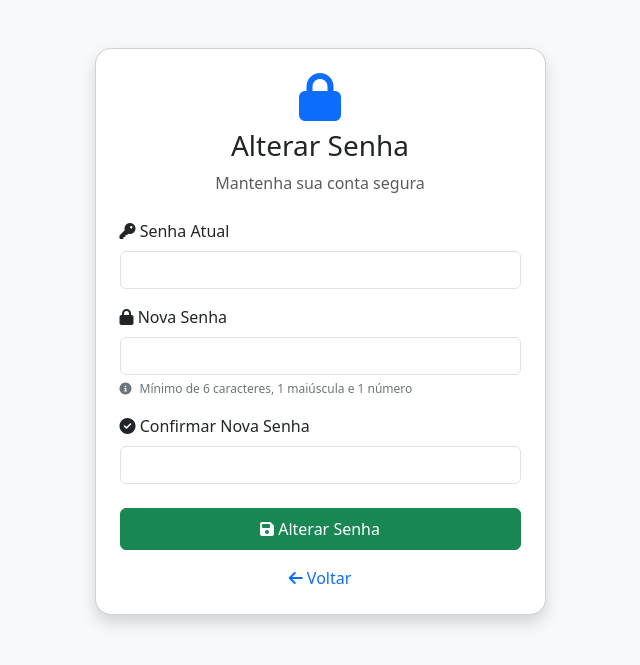
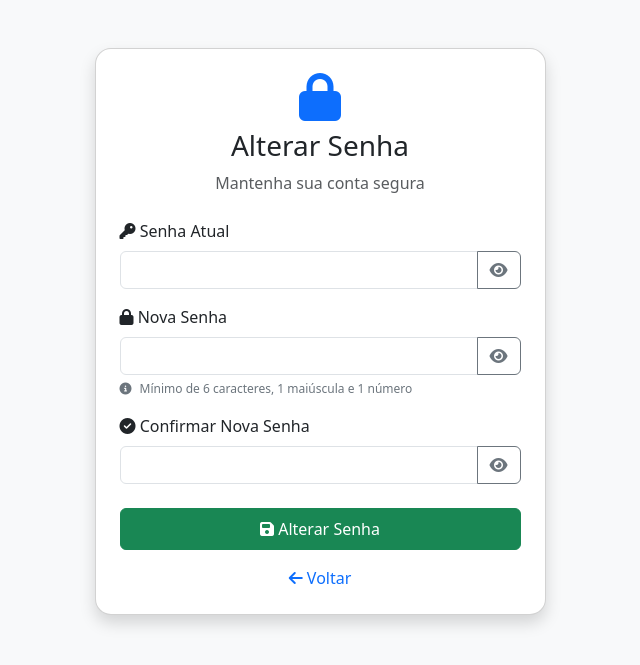
Before and after one commit to vigilanciasocioassistencialjp-maker/sistema-beneficios-semasf, a Flask app: page /trocar_senha in a window 1280 px wide. Shown: the top 665 px of the page, without its empty margins (320-960 px from the left). Run offline with Flask 3, Linux system fonts and the light colour scheme; the visitor is signed in with stand-in values (Sample User, id 1); some libraries are stand-ins or nearby versions.

Commit message:
Add files via upload

```diff
--- a/templates/trocar_senha.html
+++ b/templates/trocar_senha.html
@@ -62,7 +62,12 @@
                             <label class="form-label">
                                 <i class="fas fa-key"></i> Senha Atual
                             </label>
-                            <input type="password" name="senha_atual" class="form-control" required>
+                            <div class="input-group">
+                                <input type="password" name="senha_atual" class="form-control" required>
+                                <button type="button" class="btn btn-outline-secondary btn-ver-senha" tabindex="-1">
+                                    <i class="fas fa-eye"></i>
+                                </button>
+                            </div>
                         </div>
                         {% endif %}
 
@@ -70,7 +75,12 @@
                             <label class="form-label">
                                 <i class="fas fa-lock"></i> Nova Senha
                             </label>
-                            <input type="password" name="nova_senha" class="form-control" id="nova_senha" required>
+                            <div class="input-group">
+                                <input type="password" name="nova_senha" class="form-control" id="nova_senha" required>
+                                <button type="button" class="btn btn-outline-secondary btn-ver-senha" tabindex="-1">
+                                    <i class="fas fa-eye"></i>
+                                </button>
+                            </div>
                             <div class="password-requirements">
                                 <i class="fas fa-info-circle"></i> Mínimo de 6 caracteres, 1 maiúscula e 1 número
                             </div>
@@ -80,7 +90,12 @@
                             <label class="form-label">
                                 <i class="fas fa-check-circle"></i> Confirmar Nova Senha
                             </label>
-                            <input type="password" name="confirmar_senha" class="form-control" id="confirmar_senha" required>
+                            <div class="input-group">
+                                <input type="password" name="confirmar_senha" class="form-control" id="confirmar_senha" required>
+                                <button type="button" class="btn btn-outline-secondary btn-ver-senha" tabindex="-1">
+                                    <i class="fas fa-eye"></i>
+                                </button>
+                            </div>
                         </div>
 
                         <button type="submit" class="btn btn-success w-100 py-2">
@@ -104,6 +119,21 @@
 </div>
 
 <script>
+    // Botão mostrar/ocultar senha
+    document.querySelectorAll('.btn-ver-senha').forEach(btn => {
+        btn.addEventListener('click', function() {
+            const input = this.previousElementSibling;
+            const icon  = this.querySelector('i');
+            if (input.type === 'password') {
+                input.type = 'text';
+                icon.className = 'fas fa-eye-slash';
+            } else {
+                input.type = 'password';
+                icon.className = 'fas fa-eye';
+            }
+        });
+    });
+
     // Validação em tempo real da confirmação de senha
     document.getElementById('confirmar_senha')?.addEventListener('input', function() {
         const novaSenha = document.getElementById('nova_senha').value;
```
Also changed, not shown: templates/base.html (+27 -3 lines), templates/login.html (+20 -6 lines).
